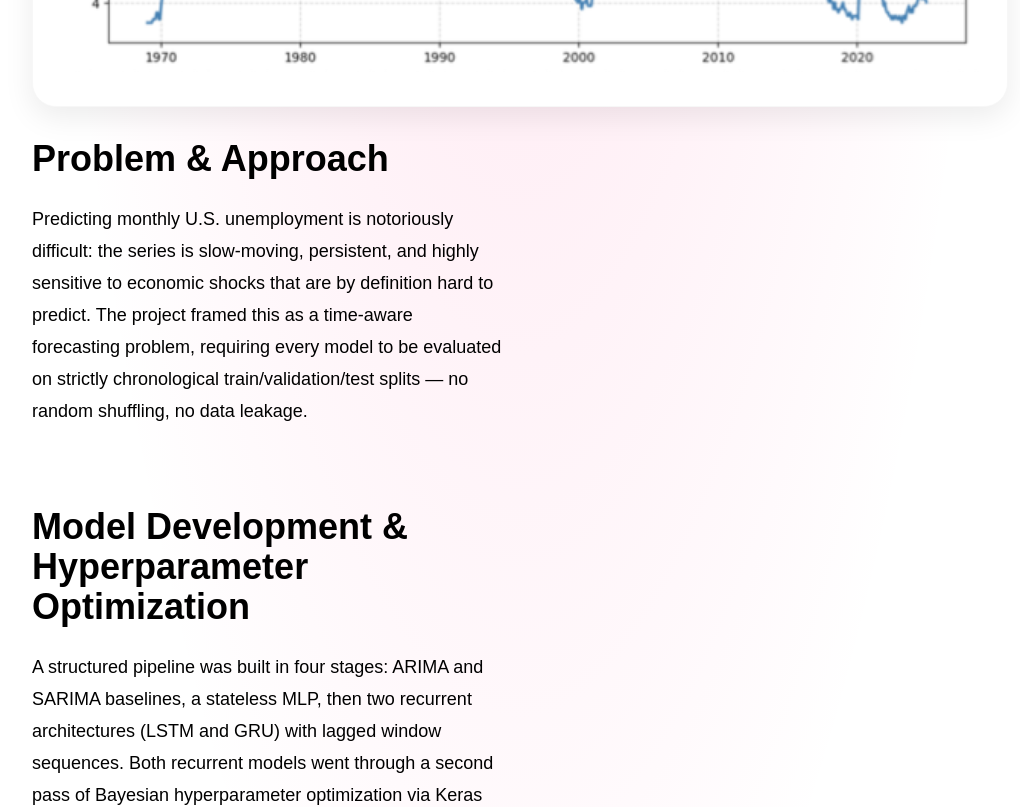
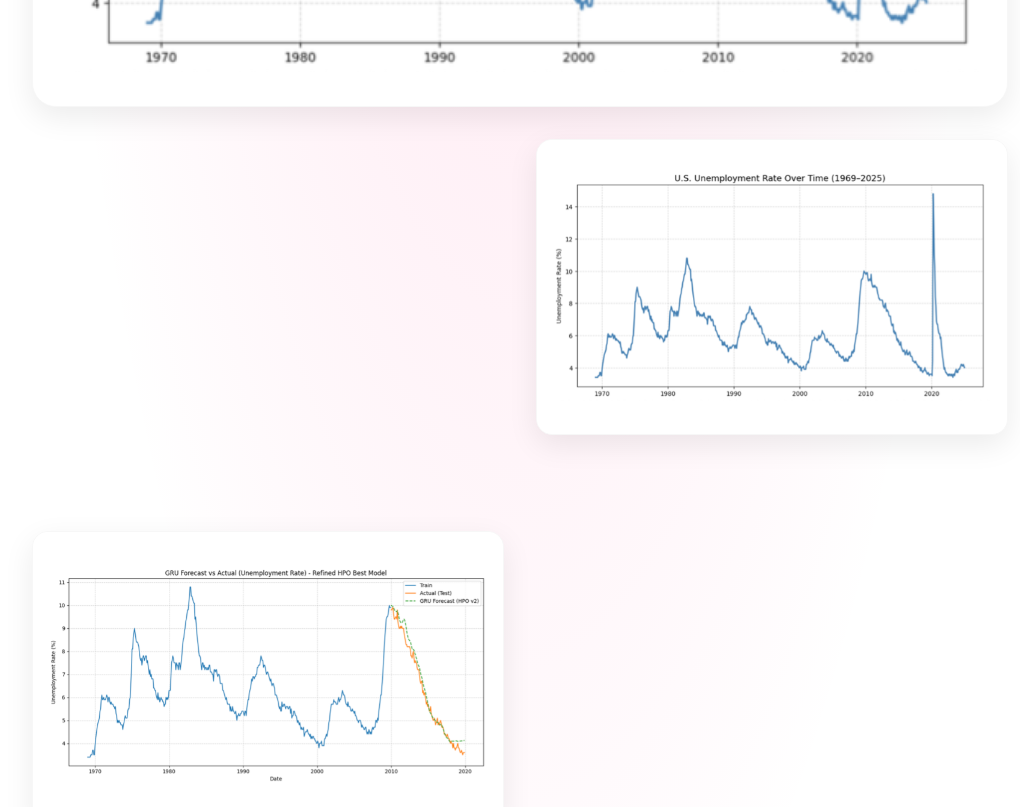
Before and after one commit to kayladipaolo/portfolio, a Next.js app: page /projects/ai-project in a window 1280 px wide. Shown: the part 940-1747 px from the top of the page, without its empty margins (120-1140 px from the left). Built offline with nearby package versions, Linux system fonts and the light colour scheme.

Commit message:
Update portfolio

```diff
--- a/app/projects/[slug]/page.tsx
+++ b/app/projects/[slug]/page.tsx
@@ -56,46 +56,84 @@ export default async function ProjectDetailPage({
       )}
 
       {p.sections?.length ? (
-        <section className="space-y-20">
-          {p.sections.map((section) => (
+        <section className="space-y-24">
+          {(() => {
+            interface GroupItem {
+              title: string;
+              text: string;
+              image?: string | undefined;
+              reverse?: boolean;
+            }
+
+            const groups: GroupItem[][] = [];
+            let current: GroupItem[] = [];
+            let lastGroupKey: number | undefined = undefined;
+
+            p.sections.forEach((s) => {
+              const gk = (s as any).group as number | undefined;
+              if (gk === undefined || gk !== lastGroupKey) {
+                if (current.length) groups.push(current);
+                current = [];
+                lastGroupKey = gk;
+              }
+              current.push({
+                title: s.title,
+                text: s.text,
+                image: s.image,
+                reverse: !!s.reverse,
+              });
+            });
+            if (current.length) groups.push(current);
+
+            return groups.map((group, gIdx) => {
+              const textItems = group.filter((g) => !g.image);
+              const imageItems = group.filter((g): g is GroupItem & { image: string } => !!g.image);
+              const [mainItem] = group;
+              const isReversed = mainItem?.reverse && imageItems.length > 0;
+
+              return (
                 <div
-              key={section.title}
-              className={`grid items-center gap-8 md:grid-cols-2 ${
-                section.reverse ? "md:[&>*:first-child]:order-2" : ""
+                  key={gIdx}
+                  className={`grid items-start gap-8 md:grid-cols-2 ${
+                    isReversed ? "md:[&>*:first-child]:order-2" : ""
                   }`}
                 >
-              <div>
-                <h2 className="mb-6 text-4xl font-bold text-[var(--ink)]">
-                  {section.title}
+                  <div className="space-y-6">
+                    {textItems.map((t) => (
+                      <div key={t.title}>
+                        <h2 className="mb-3 text-3xl font-bold text-[var(--ink)]">
+                          {t.title}
                         </h2>
                         <p className="text-lg leading-8 text-[var(--muted)]">
-                  {section.text}
+                          {t.text}
                         </p>
                       </div>
-
-              {section.images && section.images.length > 0 ? (
-                <div className="grid grid-cols-1 gap-3">
-                  {section.images.map((src, i) => (
-                    <div key={src + i} className="overflow-hidden rounded-2xl border border-[var(--surface-100)] bg-[var(--surface-50)] shadow-[0_10px_30px_rgba(0,0,0,0.08)]">
+                    ))}
+                  </div>
+                  <div className="grid grid-cols-1 gap-4">
+                    {imageItems.filter((img) => !!img.image).map((img, i) => (
+                      <div
+                        key={img.title + i}
+                        className="overflow-hidden rounded-2xl border border-[var(--surface-100)] bg-[var(--surface-50)] shadow-[0_10px_30px_rgba(0,0,0,0.08)]"
+                      >
                         <div className="relative aspect-[16/10] w-full bg-[var(--surface-50)]">
-                        <Image src={src} alt={`${section.title} ${i + 1}`} fill className="object-contain p-3" />
+                          <Image
+                            src={img.image}
+                            alt={img.title}
+                            fill
+                            className="object-contain p-3"
+                          />
                         </div>
                       </div>
                     ))}
-                </div>
-              ) : section.images && section.images.length > 0 ? (
-                <div className={`grid gap-3 ${section.images.length === 2 ? "md:grid-cols-2" : "grid-cols-1"}`}>
-                  {section.images.map((src, i) => (
-                    <div key={src + i} className="overflow-hidden rounded-2xl border border-[var(--surface-100)] bg-[var(--surface-50)] shadow-[0_10px_30px_rgba(0,0,0,0.08)]">
-                      <div className="relative aspect-[16/10] w-full bg-[var(--surface-50)]">
-                        <Image src={src} alt={`${section.title} ${i + 1}`} fill className="object-contain p-3" />
+                    {imageItems.length === 0 && textItems.length > 1 && (
+                      <div className="hidden md:block" />
+                    )}
                   </div>
                 </div>
-                  ))}
-                </div>
-              ) : null}
-            </div>
-          ))}
+              );
+            });
+          })()}
         </section>
       ) : null}
 
--- a/data/projects.ts
+++ b/data/projects.ts
@@ -15,6 +15,7 @@ export type Project = {
     image?: string;
     images?: string[];
     reverse?: boolean;
+    group?: number;
   }>;
 
   role?: string;
@@ -182,20 +183,20 @@ export const projects: Project[] = [
     tagline:
       "An embedded state-machine system that turns phone-down time into measurable focus sessions — prototyped on the DE10-SoC and proposed as an STM32 product with IR proximity sensing and OLED feedback.",
 
-    heroImage: "/projects/smart-focus-dock/hero-image.jpg",
-
     gallery: [
       "/projects/smart-focus-dock/system-flowchart.jpg",
     ],
 
     sections: [
       {
+        group: 1,
         title: "Problem & Goal",
         text:
           "Phone distractions break focus during study and work sessions. The Smart Focus Dock is a small embedded device that detects when a phone is placed on the dock, starts a timed focus session, and gives clear visual feedback on progress. If the phone stays for the full duration the session is marked complete; if it's removed early, the session is flagged as interrupted. The goal was to prototype and validate the system logic before laying out a realistic hardware implementation roadmap.",
         image: "/projects/smart-focus-dock/hero-image.jpg",
       },
       {
+        group: 2,
         title: "Prototype (DE10-SoC)",
         text:
           "The initial prototype ran on the DE10-SoC board using switches to simulate phone presence and four LEDs to represent progress states: Idle (all off), Active (LEDs 1-4 light up progressively), Complete (all LEDs on), and Interrupted (blinking flash). A polling-loop state machine checked SW0 every cycle - pressing the switch started the session timer, releasing it early triggered the interrupted flash sequence, and holding it through all four progress steps led to completion. One bug surfaced during testing: the interrupted-state flash sequence didn't fully clear its loop variables before returning to Idle, causing leftover blink bursts after reset. Fixing the state-reset logic resolved it.",
@@ -203,11 +204,13 @@ export const projects: Project[] = [
         reverse: true,
       },
       {
+        group: 3,
         title: "Transition: Prototype to Product",
         text:
           "Three upgrades were planned to move toward a real consumer device. First, the pushbutton was replaced with an IR proximity sensor (Sharp GP2Y0A21YK0F) connected to the STM32's ADC for actual phone-presence detection. Second, the software-delay timer was upgraded to the STM32's hardware timer peripheral so the processor remains responsive while tracking elapsed time. Third, the LED-only interface was replaced with an SSD1306 OLED driven over I2C, displaying session time, live countdown, and completion/interrupted prompts. An added Timer Setup state lets users select session durations via GPIO buttons before the session begins.",
       },
       {
+        group: 3,
         title: "STM32 Software Architecture",
         text:
           "The proposed final implementation shifts from polling to an interrupt-driven design: the IR sensor connects to an external GPIO interrupt so phone placement and removal are handled instantly, timer-selection buttons use GPIO interrupts, and a hardware timer fires every 1 second to update the countdown without blocking the CPU. The state machine expands to five states - Idle -> Timer Setup -> Focus Active -> Session Complete / Session Interrupted -> back to Idle - with each state managed by a dedicated module (Input, Timer, State Machine, Display).",
```
Lines whose indentation alone changed are shown as unchanged.
